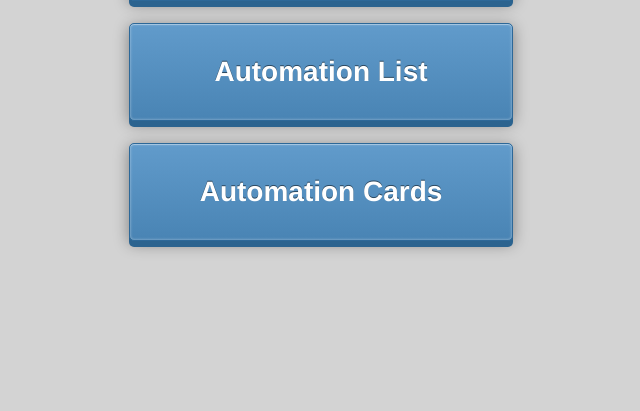
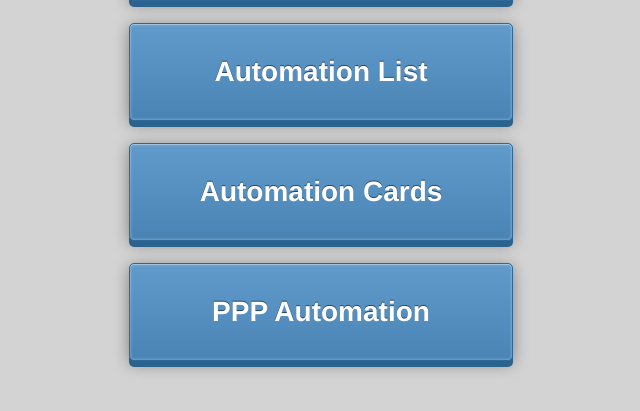
Before and after one commit to csuarez-grs/celery-django-surveyFilesFilesWebChecker, a Django app: page / in a window 1280 px wide. Shown: the part 252-663 px from the top of the page, without its empty margins (319-959 px from the left). Run offline with Django 3.2, Linux system fonts and the light colour scheme; some libraries are stand-ins or nearby versions.

Commit message:
remove the auth extra in templates, it seems not working

```diff
--- a/templates/home.html
+++ b/templates/home.html
@@ -33,11 +33,11 @@
             <a class="huge-button" href="{% url 'surveyfiles:jxl_cards_view' %}">Automation Cards</a>
         </div>
 
-        {% if request.user|is_ppp_automation_group or request.user.is_superuser %}
-            <div style="text-align: center">
-                <a class="huge-button" href="{% url 'surveyfiles:ppp_automation_view' %}">PPP Automation</a>
-            </div>
-        {% endif %}
+        {#        {% if request.user|is_ppp_automation_group or request.user.is_superuser %}#}
+        <div style="text-align: center">
+            <a class="huge-button" href="{% url 'surveyfiles:ppp_automation_view' %}">PPP Automation</a>
+        </div>
+        {#        {% endif %}#}
 
     </div>
 {% endblock %}
```
